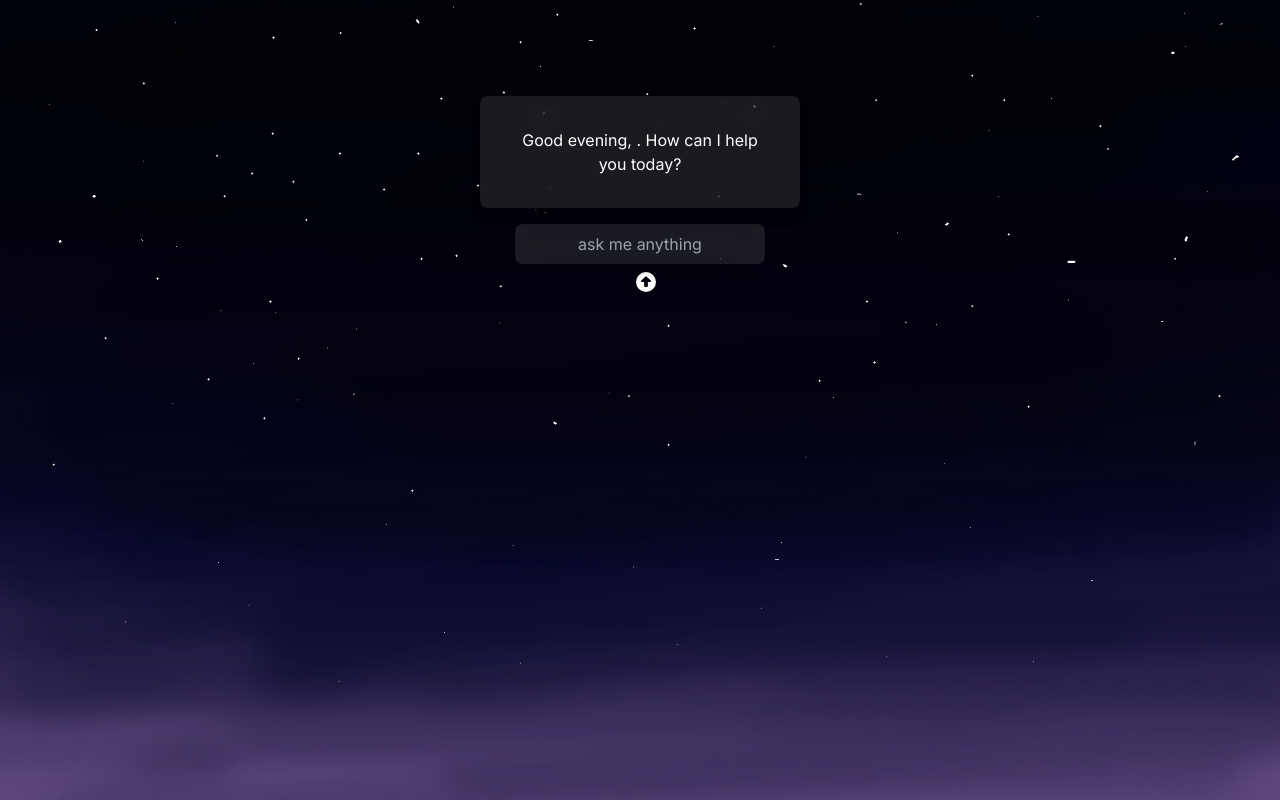
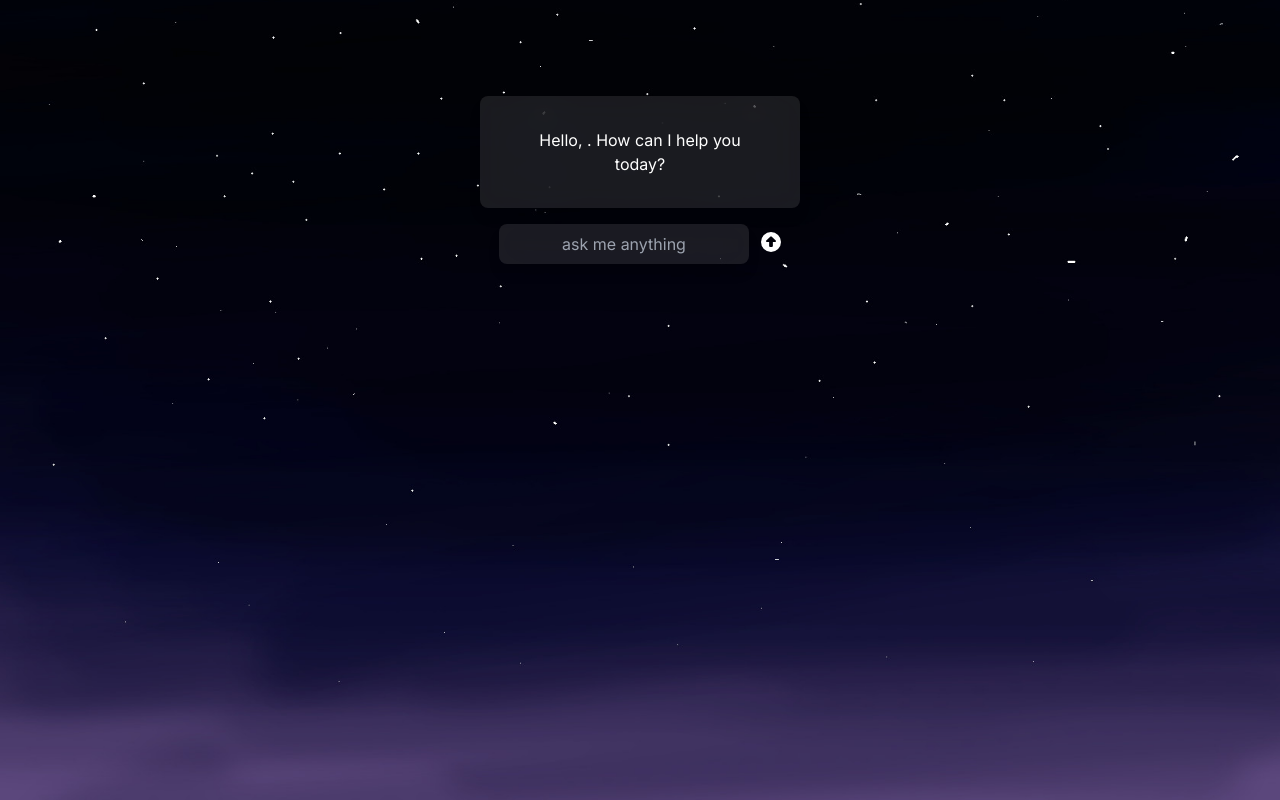
Before and after one commit to sophiawilliams16/AMA-CLI-Application, a React (Vite) app in the folder client/: page /ask in a window 1280 px wide. Built offline with nearby package versions, Linux system fonts and the light colour scheme.

Commit message:
finished transition to /ask

```diff
--- a/client/src/pages/Ask.jsx
+++ b/client/src/pages/Ask.jsx
@@ -1,39 +1,51 @@
-import { useState} from 'react';
+import { useState, useEffect} from 'react';
 import { FontAwesomeIcon } from '@fortawesome/react-fontawesome';
 import { IconButton } from "@material-tailwind/react";
 import { faArrowAltCircleUp } from '@fortawesome/free-solid-svg-icons';
 
-const Ask = ({userName, setUserName}) => {
+const Ask = ({name, setName}) => {
+
     const [prompt, setPrompt] = useState('');
+    const [storedName, setStoredName] = useState('');
+
+    // retrieve name from local storage
+    useEffect(() => {
+        const savedName = localStorage.getItem('savedName');
+        if (savedName !== null) {
+            setStoredName(savedName);
+        }
+    }, []);
 
     const submitPrompt = () => {
         // use the userName and prompt variables to interact with the OpenAI API
         // make API call to send prompt and get a response.
 
         // For demonstration purposes, let's just log the values for now:
-        console.log('User Name:', userName);
-        console.log('User Prompt:', prompt);
+        console.log('Name:', name);
+        console.log('Prompt:', prompt);
     };
 
 
     return (
     <section className="grid place-items-center justify-items-center mt-24">
 		<div className='max-w-xs bg-white bg-opacity-10 rounded-lg bg-clip-padding backdrop-filter backdrop-blur-lg p-8 mb-4 shadow-lg mx-auto text-center'>
-            <div>Good evening, {userName}. How can I help you today?</div>
+            <div>Hello, {storedName}. How can I help you today?</div>
         </div>
+        <div>
             <input
                 className='max-w-xs bg-white bg-opacity-10 rounded-lg bg-clip-padding backdrop-filter backdrop-blur-lg p-2 shadow-lg mx-auto text-center'
                 placeholder="ask me anything"
                 name="prompt"
                 id="prompt"
                 value={prompt}
-                onChange={submitPrompt}
+                onChange={(e) => setPrompt(e.target.value)}
                 required
-            />
-           <IconButton variant="rounded bg-[#333333] hover:shadow-[#333333]/20 focus:shadow-[#333333]/20 active:shadow-[#333333]/10">
+                />
+           <IconButton variant="rounded bg-[#333333] hover:shadow-[#333333]/20 focus:shadow-[#333333]/20 active:shadow-[#333333]/10" onClick={submitPrompt}>
                 <FontAwesomeIcon
-                    icon={faArrowAltCircleUp} className="text-white size-5 mt-2 ml-3" onClick={submitPrompt} />
+                    icon={faArrowAltCircleUp} className="text-white size-5 mt-2 ml-3"/>
             </IconButton>
+        </div>
     </section>
     )
 };
--- a/client/src/pages/Hello.jsx
+++ b/client/src/pages/Hello.jsx
@@ -5,29 +5,29 @@ import { faArrowAltCircleUp } from '@fortawesome/free-solid-svg-icons';
 import { useNavigate } from 'react-router-dom';
 
 const Hello = () => {
-	const [userName, setUserName] = useState('');
+	const [name, setName] = useState('');
 
 	const navigate = useNavigate();
 
     useEffect(() => {
-        const savedUserName = localStorage.getItem('savedUserName');
-        if (savedUserName !== null) {
-            setUserName(savedUserName);
+        const savedName = localStorage.getItem('savedName');
+        if (savedName !== null) {
+            setName(savedName);
         }
     }, []);
 
     const handleNameChange = (event) => {
         const value = event.target.value;
-        setUserName(value);
+        setName(value);
     };
 
-    const saveUserName = () => {
+    const saveName = () => {
         try {
-            localStorage.setItem('savedUserName', userName);
+            localStorage.setItem('savedName', name);
 			console.log("Name saved successfully");
 			navigate('/ask');
         } catch (error) {
-			console.error('Error saving username to local storage:', error);
+			console.error('Error saving name to local storage:', error);
         }
     };
 
@@ -42,11 +42,11 @@ const Hello = () => {
                     placeholder="enter your first name"
                     name="name"
                     id="name"
-                    value={userName}
+                    value={name}
                     onChange={handleNameChange}
                     required
                 />
-                <IconButton variant="rounded bg-[#333333] hover:shadow-[#333333]/20 focus:shadow-[#333333]/20 active:shadow-[#333333]/10" onClick={saveUserName}>
+                <IconButton variant="rounded bg-[#333333] hover:shadow-[#333333]/20 focus:shadow-[#333333]/20 active:shadow-[#333333]/10" onClick={saveName}>
                     <FontAwesomeIcon icon={faArrowAltCircleUp} className="text-white size-5 mt-2 ml-3" />
                 </IconButton>
             </div>
```
